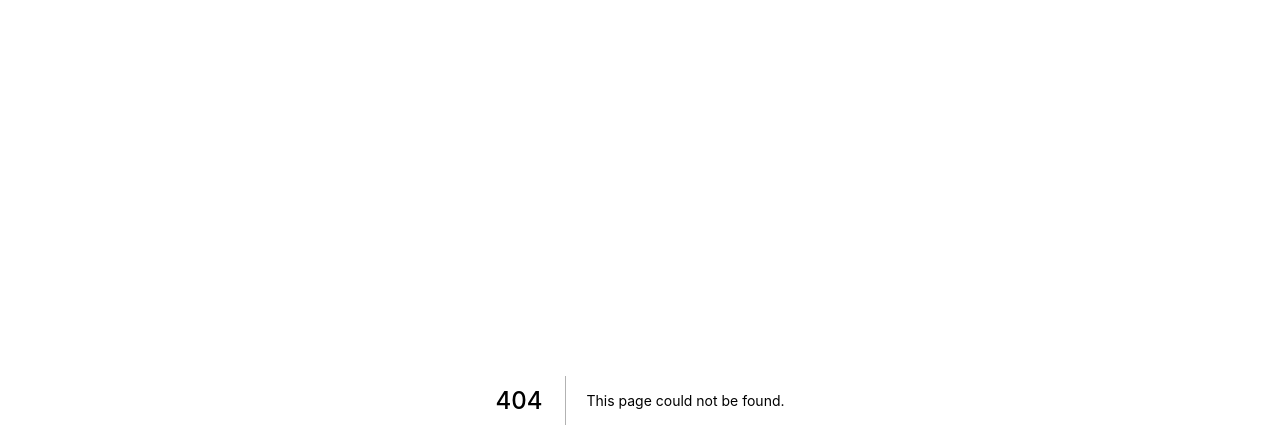
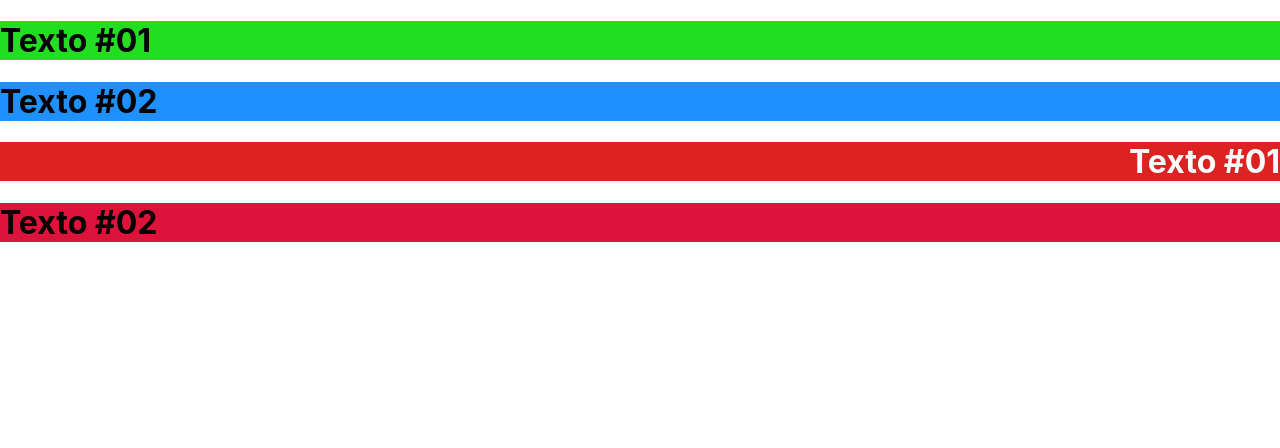
Before and after one commit to israelbulcaotavares/revisao-react-nextjs, a Next.js app: page /css/usandoEstilo in a window 1280 px wide. Before the commit this address had no page. Shown: the top 448 px of the page. Built offline with nearby package versions, Linux system fonts and the light colour scheme.

Commit message:
Aplicando Estilo CSS

```diff
--- /dev/null
+++ b/components/Estilo.jsx
@@ -0,0 +1,17 @@
+export default function Estilo(props) {
+
+    const classeAplicada = props.numero >= 0 ? "azul" : "vermelho"
+
+    return (
+        <div >
+            <h1 style={ {
+             backgroundColor: props.numero >= 0 ? "#2D2" : "#D22",
+             color:props.color,
+             textAlign: props.direita ? "right" : "left"
+             }} >
+                Texto #01
+             </h1>
+            <h1 className={classeAplicada}>Texto #02</h1>
+        </div>
+    )
+}
--- a/pages/css/integracao2.module.css
+++ b/pages/css/integracao2.module.css
@@ -18,3 +18,7 @@
     background-color: #444;
     color: #fff;
 }
+
+.teste {
+    background-color: #333;
+}
--- /dev/null
+++ b/pages/css/usandoEstilo.jsx
@@ -0,0 +1,10 @@
+import Estilo from "../../components/Estilo";
+
+export default function usandoEstilo() {
+    return (
+        <div>
+            <Estilo numero={3} color="#000"  />
+            <Estilo numero={-13} color="#FFF" direita />
+        </div>
+    )
+}
--- a/styles/globals.css
+++ b/styles/globals.css
@@ -14,3 +14,11 @@ a {
 * {
   box-sizing: border-box;
 }
+
+.azul {
+  background-color: dodgerblue;
+}
+
+.vermelho{
+  background-color: crimson ;
+}
```
